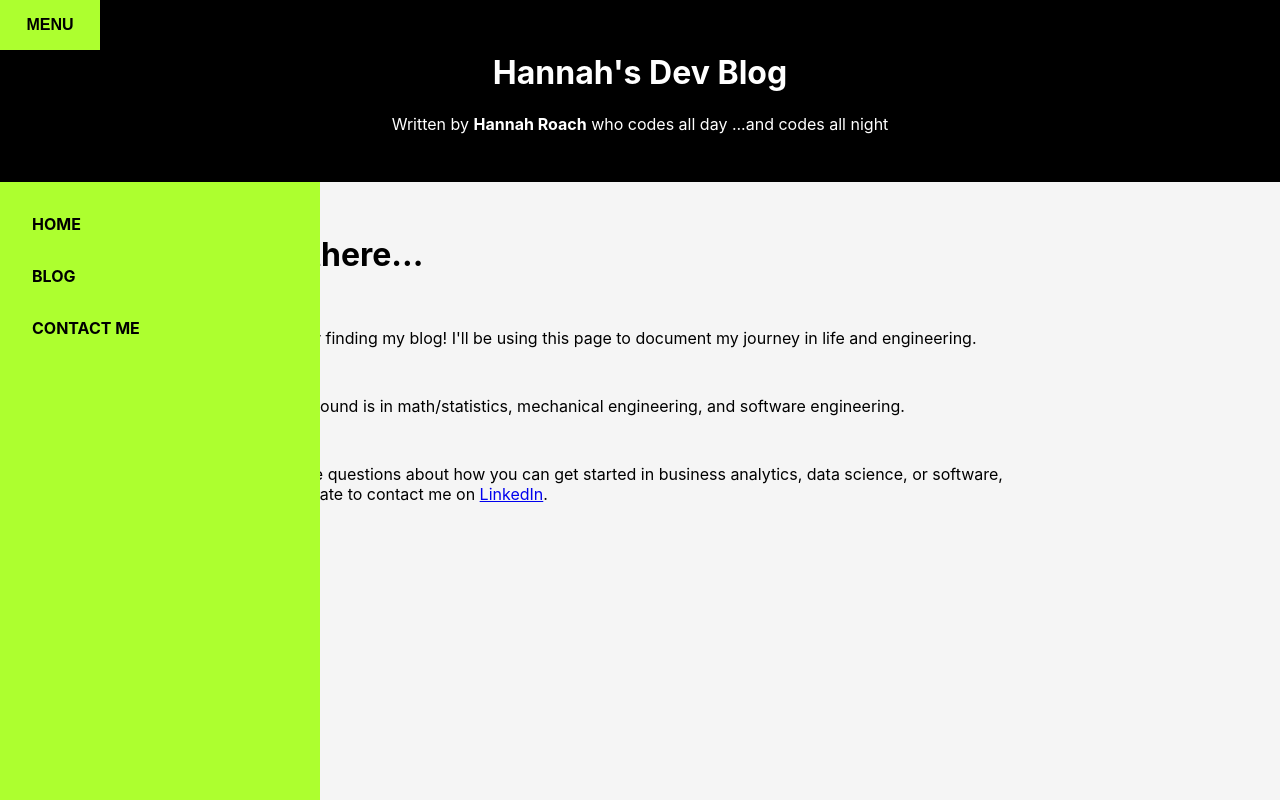
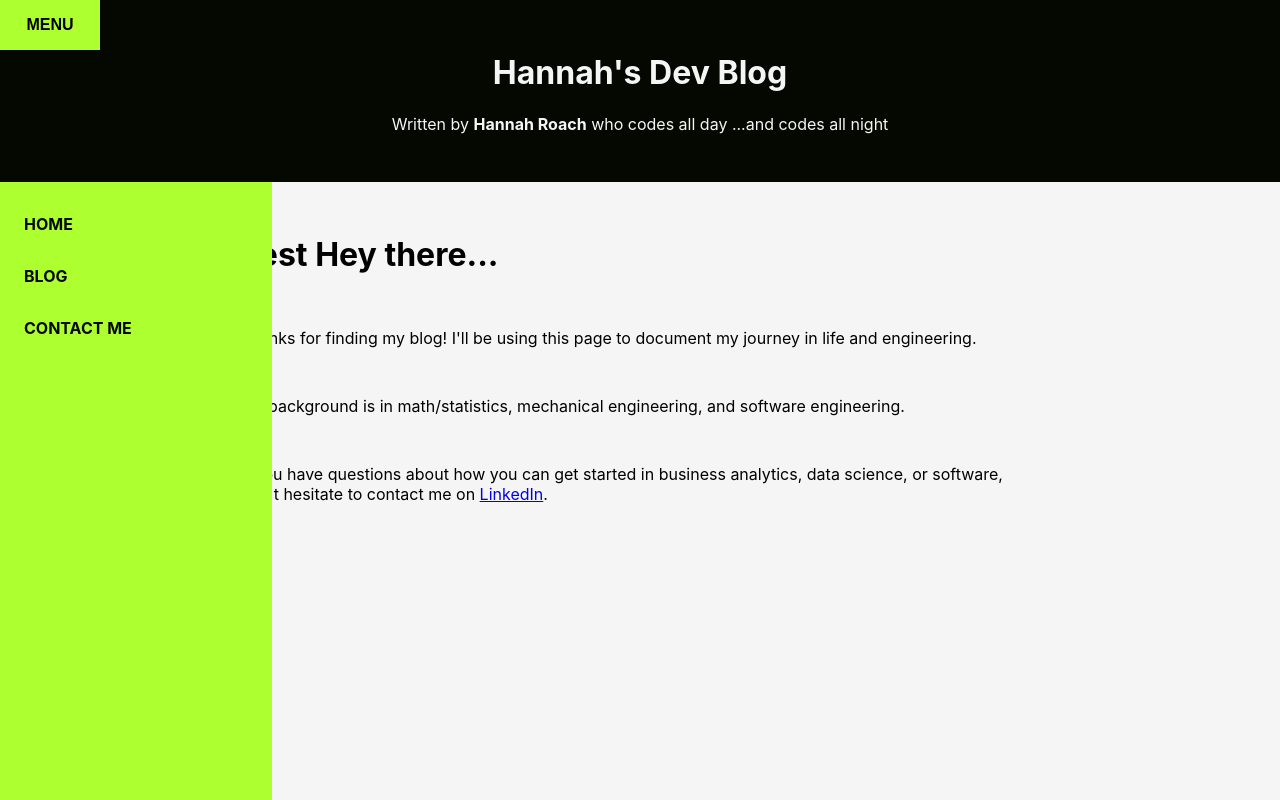
Before and after one commit to hannahsky86/react-blog-practice, a React (Create React App) app: page / in a window 1280 px wide. Both pictures are taken after a click on the button "MENU". Shown: the top 800 px of the page. Built offline with nearby package versions, Linux system fonts and the light colour scheme.

Commit message:
Updated styling of navbar and restructured scss

```diff
--- a/src/App.js
+++ b/src/App.js
@@ -4,13 +4,14 @@ import {useEffect, useState} from "react";
 import Header from "./general/header";
 import {BuildRoutes} from "./general/build-routes";
 import * as Constants from "./general/constants";
+import {MOBILE_WIN} from "./general/constants";
 
 function App() {
     const [menuOpen, setMenuOpen] = useState(true);
     const [isMobile, setIsMobile] = useState(window.innerWidth<=Constants.MOBILE_WIN)
 
     useEffect(() => {
-        const handleResize = () => setIsMobile(window.innerWidth<=1200);
+        const handleResize = () => setIsMobile(window.innerWidth<=MOBILE_WIN);
         window.addEventListener('resize', handleResize);
 
         (isMobile >= Constants.MOBILE_WIN) ? setMenuOpen(true): setMenuOpen(false);
--- a/src/general/constants.js
+++ b/src/general/constants.js
@@ -1 +1 @@
-export let MOBILE_WIN = 1280;
+export let MOBILE_WIN = 1400;
--- a/src/general/header.js
+++ b/src/general/header.js
@@ -4,7 +4,7 @@ export default ({menuOpen, setMenuOpen, isMobile}) => {
     return (
         <header className="header">
            {isMobile &&
-                <button onClick={()=>setMenuOpen(!menuOpen)} >
+                <button className="menu-button" onClick={()=>setMenuOpen(!menuOpen)} >
                     <span>MENU</span>
                 </button>
             }
--- a/src/general/navigation.js
+++ b/src/general/navigation.js
@@ -4,7 +4,7 @@ import pages from "../markdown/pages.json";
 
 const Navigation = ({menuOpen, setMenuOpen}) => {
     const [headerOpen, setHeaderOpen] = useState({item: "", state: false})
-    const navOpen = window.innerWidth >= 1200;
+    const navOpen = window.innerWidth >= 1400;
     const isNavOpen = (navOpen || menuOpen) ? "nav-open" :"nav-not-open";
 
     let tag_dict = {}
@@ -22,17 +22,17 @@ const Navigation = ({menuOpen, setMenuOpen}) => {
             <div id="nav-links" className="navigation">
                 { (navOpen || menuOpen) &&
                 <ul>
-                    <li>
-                        <Link to="/" onClick={() => setMenuOpen(navOpen)}>HOME</Link>
+                    <li className="category">
+                        <Link className="category" to="/" onClick={() => setMenuOpen(navOpen)}>HOME</Link>
                     </li>
-                    <li>
-                        <Link to="#" className="header" onClick={() => {setHeaderOpen({item: "BLOG", state: !headerOpen.state})}}>BLOG</Link>
+                    <li className="category">
+                        <Link to="#"  onClick={() => {setHeaderOpen({item: "BLOG", state: !headerOpen.state})}}>BLOG</Link>
                     </li>
                     {
                         (headerOpen.state && headerOpen.item === "BLOG")?
                         <BlogTagsDropdown tag_dict={tag_dict} setMenuOpen={setMenuOpen} navOpen={navOpen} />:<></>
                     }
-                    <li>
+                    <li className="category">
                         <Link to="/contact-me" onClick={() => setMenuOpen(navOpen)}>CONTACT ME</Link>
                     </li>
                 </ul>
--- a/src/pages/home.js
+++ b/src/pages/home.js
@@ -4,7 +4,7 @@ export default function Home({route}) {
     return(
         <div className="page">
             <div className="page-header">
-                <h1>Hey there...</h1>
+                <h1>Test Hey there...</h1>
             </div>
             <div className="page-body">
                 <p>
--- a/src/scss/App.scss
+++ b/src/scss/App.scss
@@ -11,6 +11,9 @@ body {
   background-color: whitesmoke;
 }
 
+$dark-background: #050800;
+$greenyellow: greenyellow;
+
 .flex-container {
   display: flex;
   flex-direction: column;
@@ -19,11 +22,18 @@ body {
     justify-content: center;
     align-content: center;
     text-align: center;
-    background-color: black;
-    color:white;
+    background-color: $dark-background;
+    color: whitesmoke;
     padding: 2rem;
+  }
 
-    button {
+  .body {
+    background-color: whitesmoke;
+    display: flex;
+  }
+}
+
+button.menu-button {
   border-color: transparent;
   background-color: greenyellow;
   left: 0;
@@ -34,11 +44,6 @@ body {
   font-weight: bold;
   font-size: medium;
 }
-  }
-
-  .body {
-    background-color: whitesmoke;
-    display: flex;
 
 header.header.nav-not-open {
   background-color: transparent;
@@ -48,58 +53,13 @@ body {
 header.header.nav-open {
   background-color: greenyellow;
   position: absolute;
-      max-width: 20rem;
+  max-width: 17rem;
   width: 100%;
-    }
-
-    .profile-image {
-      height: 11rem;
-    }
-
-    #nav-links {
-
-      ul {
-        margin: 1rem;
-        padding: 0;
-        list-style: none;
-        min-width: 150px;
-        height: 100vh;
-        z-index:1;
-
-        li {
-          padding: 1rem;
-          font-weight: bold;
-        }
-
-        li.tags {
-          padding: 0.25rem;
-          margin-left: 1.5rem;
-          font-weight: normal;
-        }
-
-        li.blog-post {
-          list-style-type: square;
-          padding: 0.5rem 0 0 0;
-          margin-left: 1.5rem;
-          font-weight: normal;
-        }
-
-        li > a {
-          font-size: medium;
-          color: black;
-          text-decoration: none;
-        }
-
-        li > a:hover {
-          color: blue;
-        }
-      }
 }
 
 div.routes {
   margin: 2rem 2rem;
 }
-
 
 @media (min-width: 900px) {
   div.routes {
@@ -118,8 +78,41 @@ body {
     }
   }
 }
+
+
+ul {
+  padding: 0;
+  list-style: none;
+  height: 100vh;
+  z-index:1;
 }
+
+li {
+  padding: 1rem 1.5rem;
+  font-weight: bold;
 }
+
+li.tags {
+  padding: .5rem 2.5rem;
+}
+
+li.blog-post {
+  list-style-type: square;
+  padding: 0.5rem 0 0 0;
+  margin-left: 1.5rem;
+  font-weight: normal;
+}
+
+li > a {
+  font-size: medium;
+  color: $dark-background;
+  text-decoration: none;
+}
+
+li > a:hover {
+  color: blue;
+}
+
 
 
 #blog_post {
@@ -137,6 +130,7 @@ body {
     cursor: pointer;
     box-shadow: 0 1px 3px rgba(0, 0, 0, 0.25);
   }
+
   div.article-wrapper {
     padding: 1rem 2rem 1rem 2rem;
   }
```
Also changed, not shown: 1 other file (tests, documents, lock files or other folders). Lines whose indentation alone changed are shown as unchanged.
